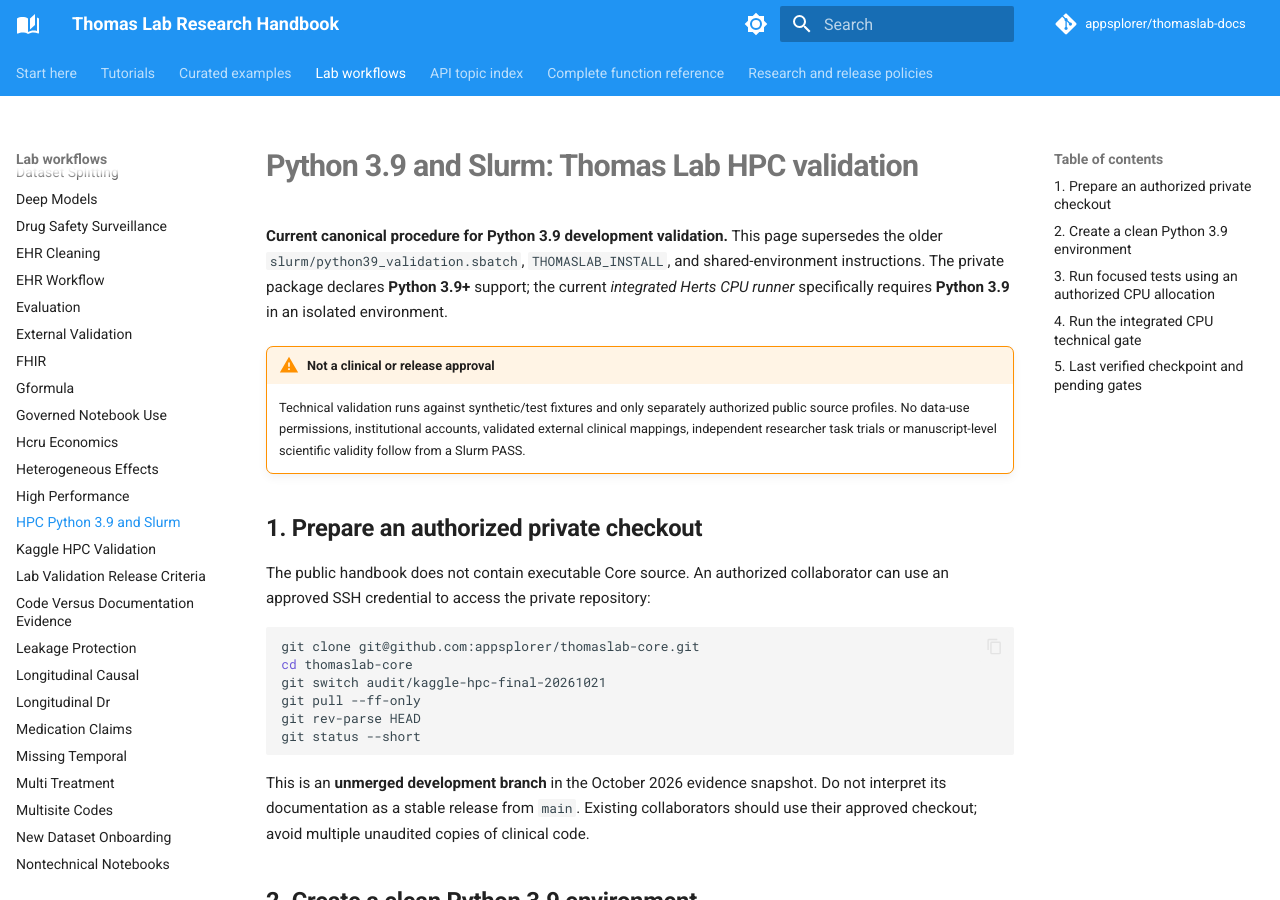
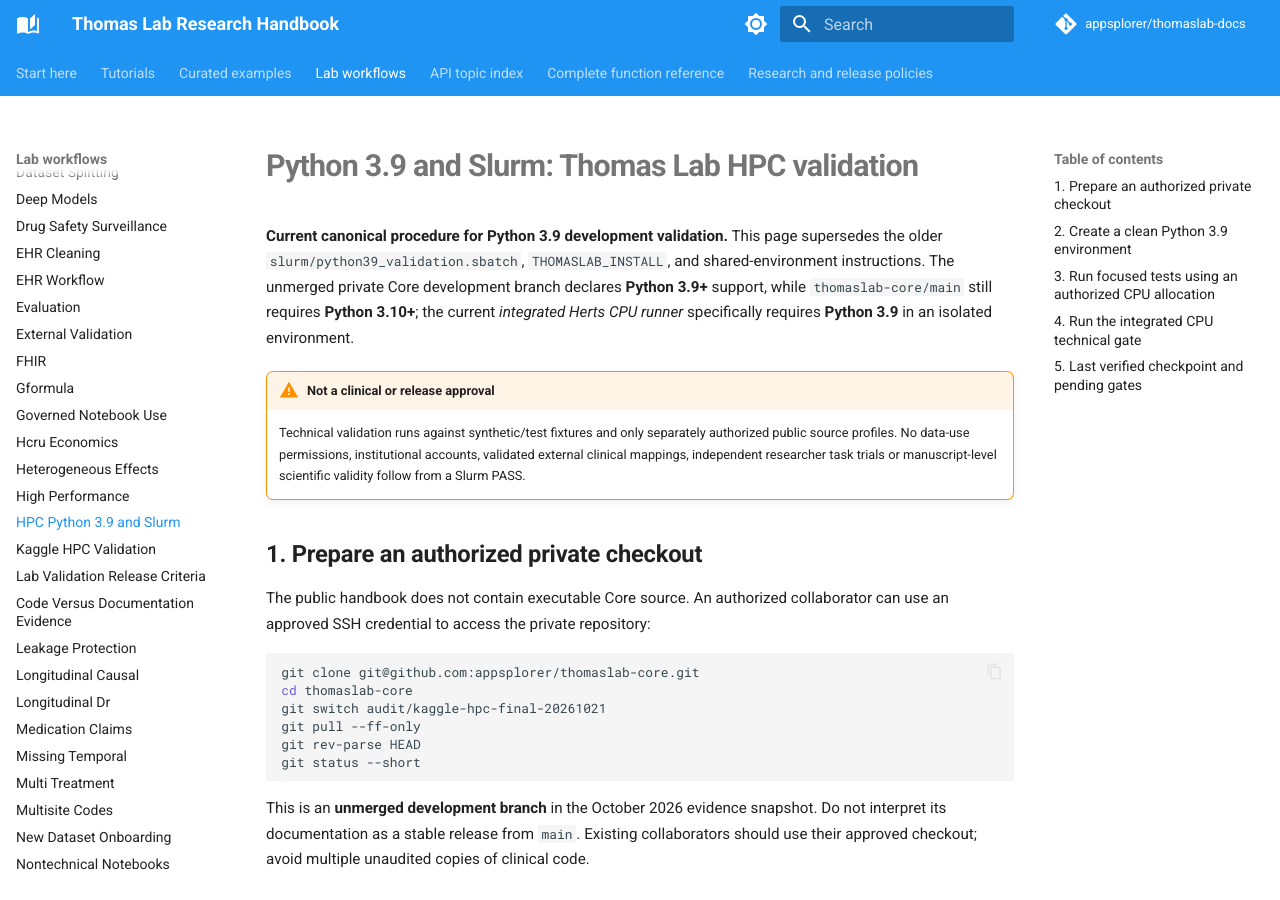
Before and after one commit to appsplorer/thomaslab-docs, an MkDocs documentation site: the page built from docs/guides/hpc-python39.md, in a window 1280 px wide and 900 px high. Built offline with MkDocs 1.6.1 and Material for MkDocs 9.7.7, drawn with Linux system fonts in a browser that asks for light colours; comment, search, counter and statistics services are not loaded.

Commit message:
docs: distinguish Python3.9 development support from unreleased 3.10+ main package

```diff
--- a/docs/guides/hpc-python39.md
+++ b/docs/guides/hpc-python39.md
@@ -1,6 +1,6 @@
 # Python 3.9 and Slurm: Thomas Lab HPC validation
 
-**Current canonical procedure for Python 3.9 development validation.** This page supersedes the older `slurm/python39_validation.sbatch`, `THOMASLAB_INSTALL`, and shared-environment instructions. The private package declares **Python 3.9+** support; the current *integrated Herts CPU runner* specifically requires **Python 3.9** in an isolated environment.
+**Current canonical procedure for Python 3.9 development validation.** This page supersedes the older `slurm/python39_validation.sbatch`, `THOMASLAB_INSTALL`, and shared-environment instructions. The unmerged private Core development branch declares **Python 3.9+** support, while `thomaslab-core/main` still requires **Python 3.10+**; the current *integrated Herts CPU runner* specifically requires **Python 3.9** in an isolated environment.
 
 !!! warning "Not a clinical or release approval"
     Technical validation runs against synthetic/test fixtures and only separately authorized public source profiles. No data-use permissions, institutional accounts, validated external clinical mappings, independent researcher task trials or manuscript-level scientific validity follow from a Slurm PASS.
```
